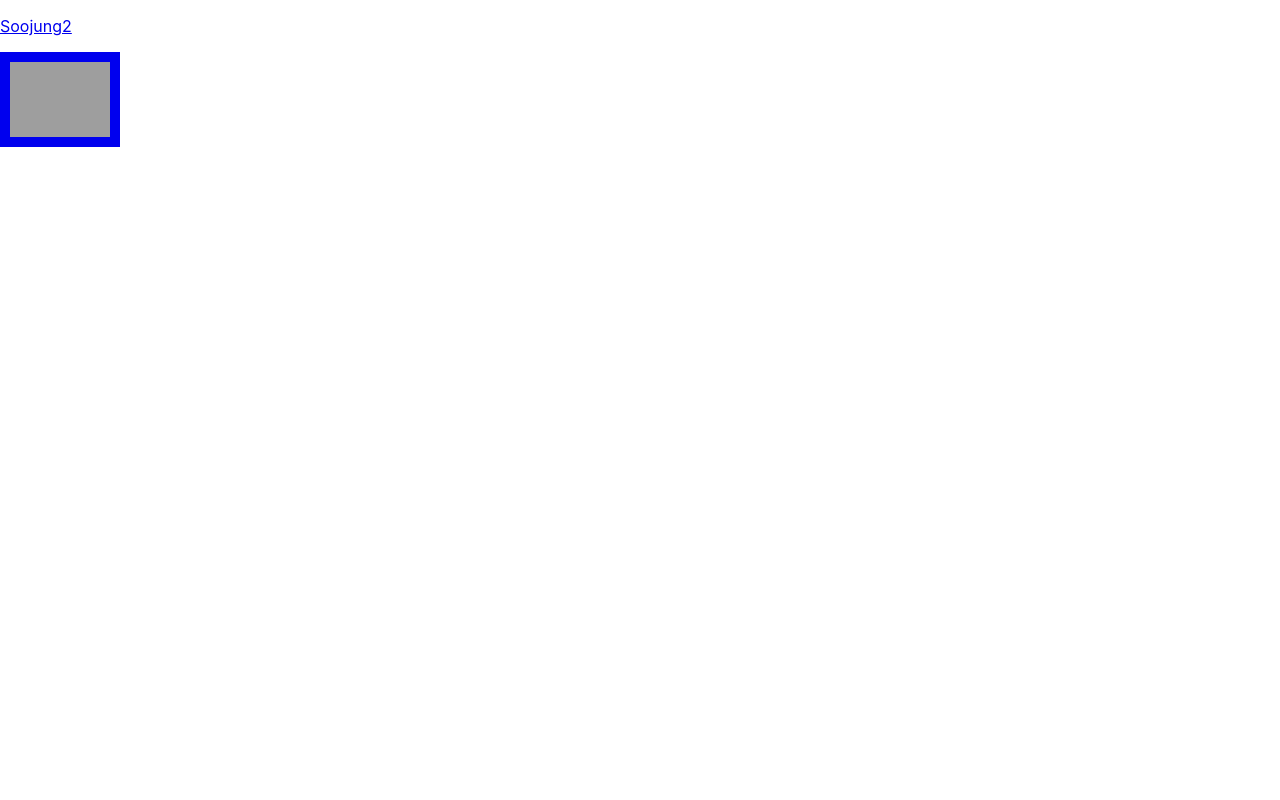
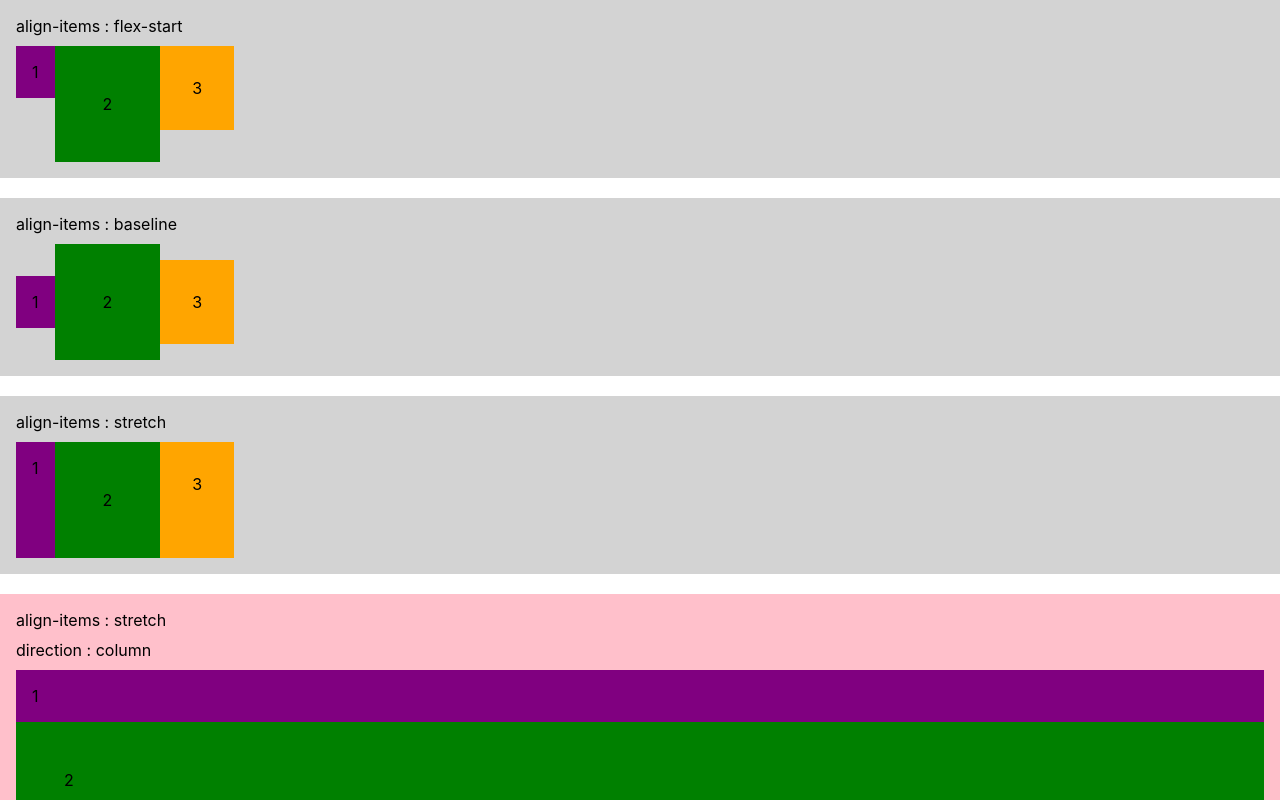
Before and after one commit to Soodoll2/react-study, a React (Create React App) app: page / in a window 1280 px wide. Shown: the top 800 px of the page. Built offline with nearby package versions, Linux system fonts and the light colour scheme; grey boxes are pictures that could not be loaded.

Commit message:
chapter15

```diff
--- a/package.json
+++ b/package.json
@@ -8,7 +8,8 @@
     "@testing-library/user-event": "^13.5.0",
     "react": "^18.2.0",
     "react-dom": "^18.2.0",
-    "react-scripts": "5.0.1",
+    "react-scripts": "^5.0.1",
+    "styled-components": "^6.1.3",
     "web-vitals": "^2.1.4"
   },
   "scripts": {
--- /dev/null
+++ b/src/chapter_15/Blocks.jsx
@@ -0,0 +1,131 @@
+import React, { Children } from "react";
+import styled from "styled-components";
+
+const Wrapper = styled.div`
+  padding: 1rem;
+  display: flex; // flex 선언
+  //flex-direction: row; // 방향 선언 - main axis 정하기
+  flex-direction: ${ props => props.direction ? props.direction : 'row'};
+  justify-content: flex-start; // main axis 기준
+  //align-items: flex-start; // cross axis 기준
+  align-items: ${ props => props.align ? props.align : 'flex-start'};
+  background-color: lightgray;
+  flex-wrap: wrap;
+  margin-bottom: 20px;
+  p {
+    width: 100%;
+    margin: 0 0 10px 0;
+    padding: 0;
+  }
+`;
+
+const WrapperPink = styled(Wrapper)`
+  background-color: pink;
+`;
+
+const Block = styled.div`
+  //여기엔 왜 또 괄호가 들어가...?
+  padding: ${ (props) => props.padding};
+  // 괄호 안 해도 잘 나옴... 뭐죠? 스크립트 뿌셔버려
+  background-color: ${ props => props.backgroundColor};
+`;
+
+//배열
+const blockItems = [
+  //blockItems[0]
+  {
+    label : "1",
+    padding: "1rem",
+    backgroundColor: "purple",
+  },
+  //blockItems[1]
+  {
+    label : "2",
+    padding: "3rem",
+    backgroundColor: "green",
+  },
+  //blockItems[2]
+  {
+    label : "3",
+    padding: "2rem",
+    backgroundColor: "orange",
+  },
+]
+
+function Page(props) {
+  return (
+    <>
+      <Wrapper>
+        <p>align-items : flex-start</p>
+        {/*
+
+          1. 정의
+            map() 함수 : 배열을 처리해서 새로운 배열로 반환하기 위한 함수입니다.
+
+          2. 구문
+            arr.map(function(currentValue[, index[, array]]) {
+              // 변환(mapping)할 로직: 변환된 결과를 반환해야 합니다.
+            }[, thisArg]);
+
+          3. 구조와 매개변수
+            (1) arr: map() 함수에 적용할 배열입니다.
+            (2) function: arr 배열의 각 요소에 적용할 때 호출되는 콜백 함수입니다. 이 함수는 세 개의 매개변수를 가질 수 있습니다.
+              - currentValue (필수 값): 처리할 현재 요소. 이 매개변수를 통해 현재 요소에 접근할 수 있습니다.
+              - index (선택 사항): 처리할 현재 요소의 인덱스. 이 매개변수를 사용하여 현재 요소의 인덱스에 접근할 수 있습니다.
+              - array (선택 사항): map() 함수를 호출한 배열. 이 매개변수를 사용하여 원본 배열에 접근할 수 있습니다.
+            (3) thisArg (선택 사항): function을 실행할 때 this로 사용할 객체. 이 매개변수는 필요에 따라 사용됩니다.
+
+          4. 반환 값
+            배열의 각 요소에 대해 실행한 function의 결과를 모은 새로운 배열.
+
+          5. 구현 설명
+            map() 함수는 arr 배열의 요소를 순서대로 한 번씩 순회하면서 function 함수를 호출하고, 함수의 반환 값을 새로운 배열에 모아서 반환합니다.
+            이를 통해 각 요소를 변환하거나 조작하여 새로운 배열을 생성할 수 있습니다. map() 함수는 원본 배열을 변경하지 않으며, 변환 작업을 수행하여 새로운 배열을 생성하는 기능을 제공합니다.
+         */}
+        {blockItems.map((blockItemAAA) => {
+          return (
+            <Block padding={blockItemAAA.padding} backgroundColor={blockItemAAA.backgroundColor}>
+              {blockItemAAA.label}
+            </Block>
+          )
+        })}
+      </Wrapper>
+
+      <Wrapper align='baseline'>
+        <p>align-items : baseline</p>
+        {blockItems.map((blockItemAAA) => {
+          return (
+            <Block padding={blockItemAAA.padding} backgroundColor={blockItemAAA.backgroundColor}>
+              {blockItemAAA.label}
+            </Block>
+          )
+        })}
+      </Wrapper>
+
+      <Wrapper align='stretch'>
+        <p>align-items : stretch</p>
+        {blockItems.map((blockItemAAA) => {
+          return (
+            <Block padding={blockItemAAA.padding} backgroundColor={blockItemAAA.backgroundColor}>
+              {blockItemAAA.label}
+            </Block>
+          )
+        })}
+      </Wrapper>
+
+      <WrapperPink align='stretch' direction='column'>
+        <p>align-items : stretch</p>
+        <p>direction : column</p>
+        {blockItems.map((blockItemAAA) => {
+          return (
+            <Block padding={blockItemAAA.padding} backgroundColor={blockItemAAA.backgroundColor}>
+              {blockItemAAA.label}
+            </Block>
+          )
+        })}
+      </WrapperPink>
+    </>
+  );
+}
+
+export default Page;
--- a/src/index.js
+++ b/src/index.js
@@ -6,7 +6,7 @@ import reportWebVitals from './reportWebVitals';
 
 //import ThisWeek from './chapter_12/Calculator';
 //import ThisWeek from './chapter_13/ProfileCard';
-import ThisWeek from './chapter_14/pageEle';
+import ThisWeek from './chapter_15/Blocks';
 
 const root = ReactDOM.createRoot(document.getElementById('root'));
 root.render(
```
Also changed, not shown: src/chapter_15/test.jsx (added, +31 -0 lines), 1 other file (tests, documents, lock files or other folders).
